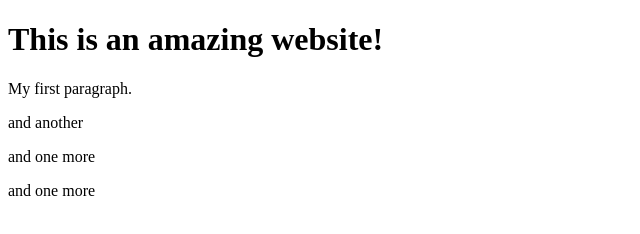
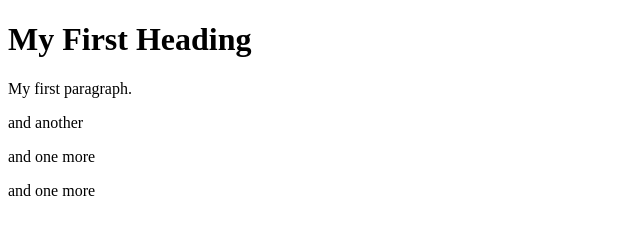
Before and after one commit to AnastasiosAidon/my-1st-website, a plain HTML site: page index.html in a window 1280 px wide. Shown: the whole page, without its empty margins (0-640 px from the left). Drawn offline with Linux system fonts and the light colour scheme.

Commit message:
Revert "Update index.html"
This reverts commit 0fe8e52655cf9a99c502f562cfae99cc9ce54c9b.

```diff
--- a/index.html
+++ b/index.html
@@ -2,7 +2,7 @@
 <html>
   <body>
 
-    <h1>This is an amazing website!</h1>
+    <h1>My First Heading</h1>
 
     </p>My first paragraph.</p>
 
```
